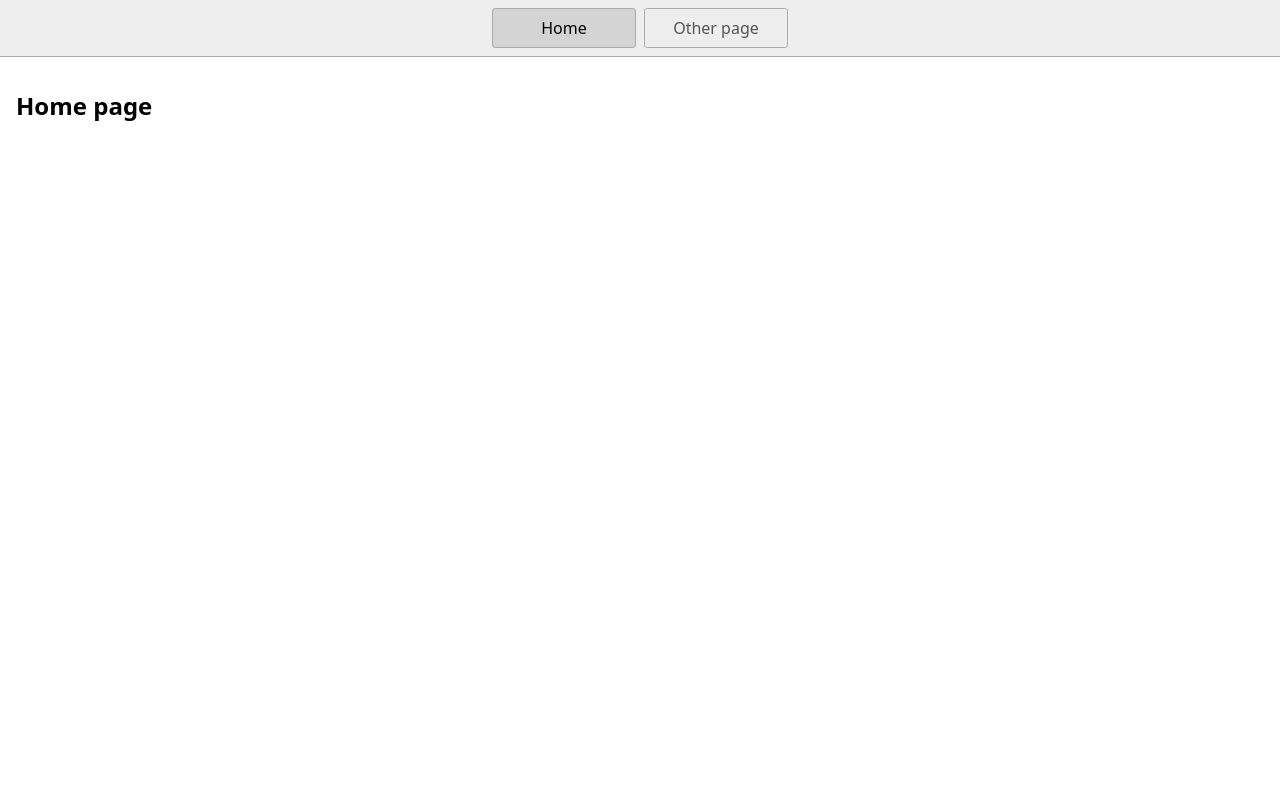
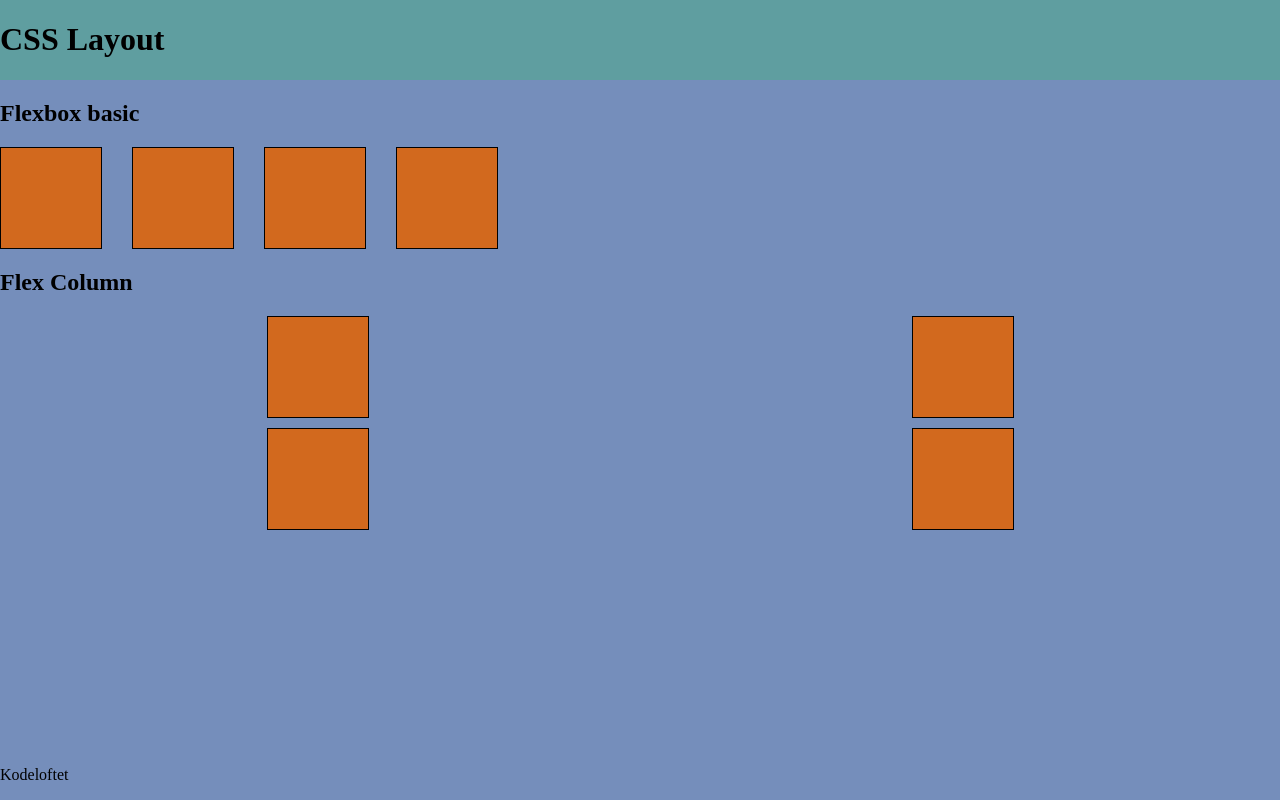
Before and after one commit to LarsGJobloop/kodeloftet-gruppe-7-29-02-24, a website: page index.html in a window 1280 px wide. Drawn offline with Linux system fonts and the light colour scheme.

Commit message:
setup flexbox examples

```diff
--- a/index.html
+++ b/index.html
@@ -1,23 +1,46 @@
 <!DOCTYPE html>
 <html lang="en">
+
 <head>
   <title>Home</title>
   <meta charset="UTF-8" />
   <meta name="viewport" content="width=device-width" />
-    <!--
-      Need a visual blank slate?
-      Remove all code in `styles.css`!
-    -->
   <link rel="stylesheet" href="styles.css" />
-    <script type="module" src="script.js"></script>
+
+  <style>
+  </style>
 </head>
+
 <body>
-    <nav>
-      <a href="/" aria-current="page">Home</a>
-      <a href="/page2.html">Other page</a>
-    </nav>
+  <header>
+    <h1>CSS Layout</h1>
+  </header>
+
   <main>
-      <h1>Home page</h1>
+    <section>
+      <h2>Flexbox basic</h2>
+
+      <div class="flex-container-1">
+        <div class="square"></div>
+        <div class="square"></div>
+        <div class="square"></div>
+        <div class="square"></div>
+      </div>
+
+      <h2>Flex Column</h2>
+      <div class="flex-container-2">
+        <div class="square"></div>
+        <div class="square"></div>
+        <div class="square"></div>
+        <div class="square"></div>
+      </div>
+    </section>
+
   </main>
+
+  <footer>
+    <p>Kodeloftet</p>
+  </footer>
 </body>
+
 </html>
--- a/styles.css
+++ b/styles.css
@@ -1,46 +1,44 @@
-* {
-  box-sizing: border-box;
+html {
+    background-color: rgb(117, 142, 187);
 }
 
+
 body {
-  margin: 0;
-  font-family: system-ui, sans-serif;
-  color: black;
-  background-color: white;
+    margin: 0px;
+    min-height: 100vh;
+    /* Bruk hele skjermen, minst*/
+    display: flex;
+    flex-direction: column;
 }
 
-nav {
-  display: flex;
-  flex-wrap: wrap;
-  align-items: center;
-  justify-content: center;
-  padding: 0.5rem;
-  gap: 0.5rem;
-  border-bottom: solid 1px #aaa;
-  background-color: #eee;
-}
-
-nav a {
-  display: inline-block;
-  min-width: 9rem;
-  padding: 0.5rem;
-  border-radius: 0.2rem;
-  border: solid 1px #aaa;
-  text-align: center;
-  text-decoration: none;
-  color: #555;
-}
-
-nav a[aria-current='page'] {
-  color: #000;
-  background-color: #d4d4d4;
+header {
+    position: sticky;
+    top: 0px;
+    background-color: cadetblue;
 }
 
 main {
-  padding: 1rem;
+    flex-grow: 1;
 }
 
-h1 {
-  font-weight: bold;
-  font-size: 1.5rem;
+.flex-container-1 {
+    display: flex;
+    gap: 30px;
+    flex-wrap: wrap;
 }
+
+.square {
+    width: 100px;
+    height: 100px;
+    background-color: chocolate;
+    border: 1px solid black;
+}
+
+.flex-container-2 {
+    display: flex;
+    flex-direction: column;
+    align-items: center;
+    gap: 10px;
+    flex-wrap: wrap;
+    max-height: 300px;
+}
```
Lines whose indentation alone changed are shown as unchanged.
